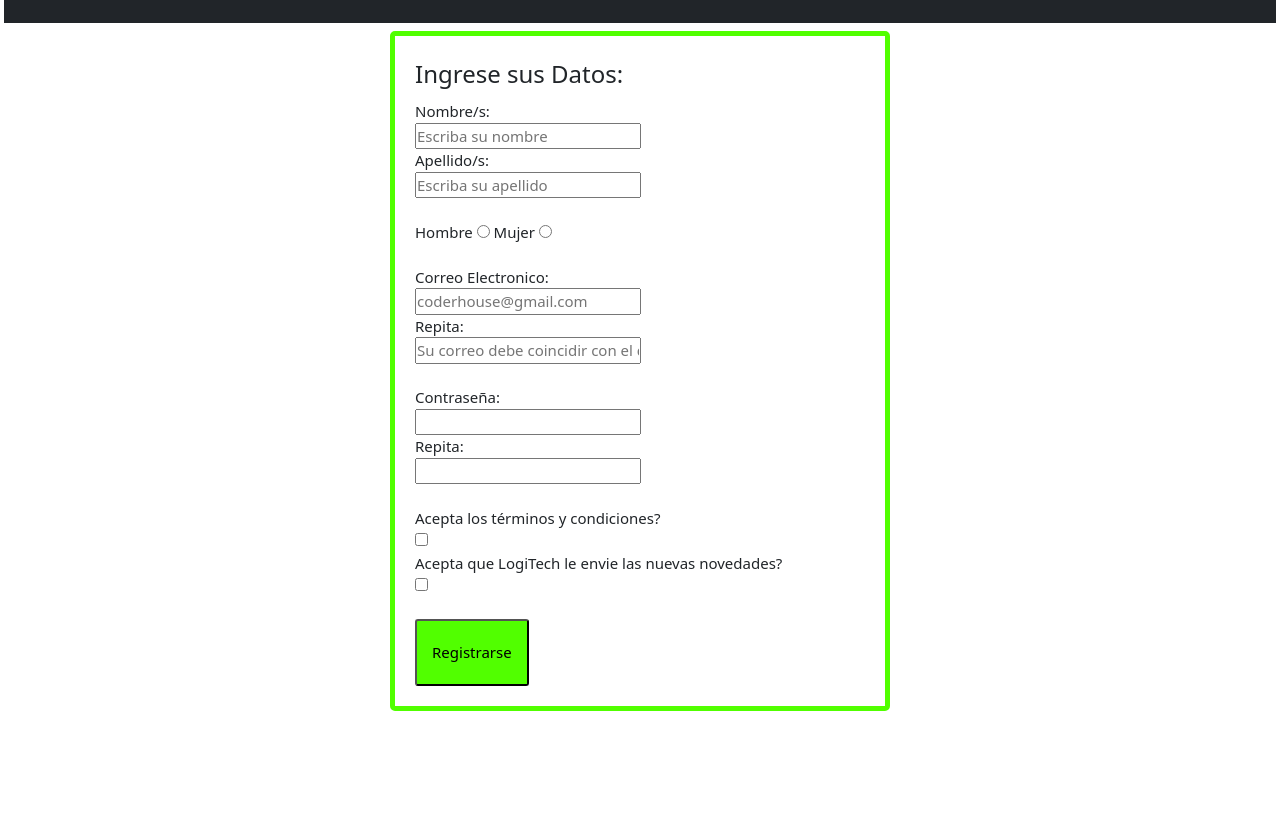
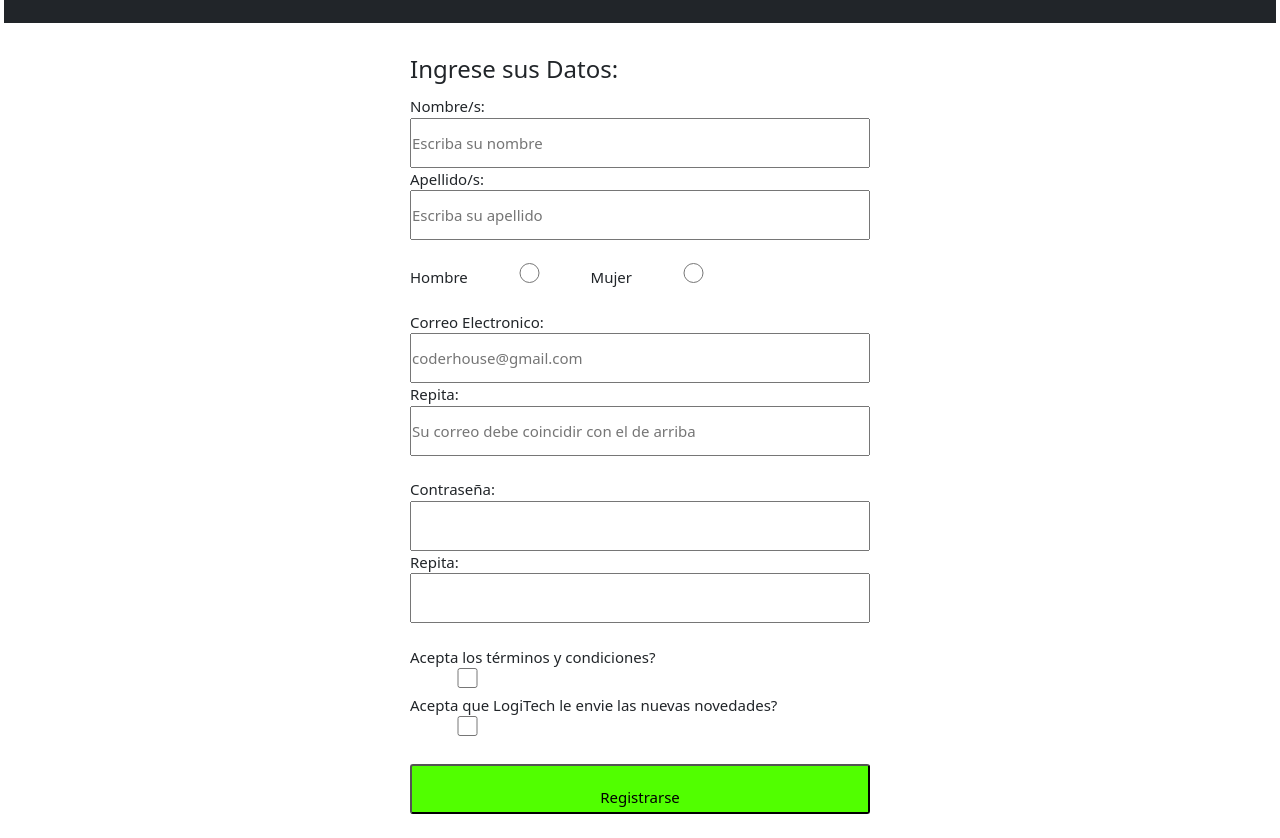
Before and after one commit to candeluca/Proyecto-FInal-CoderHouse, a website: page testdrive.html in a window 1280 px wide. Shown: the part 111-949 px from the top of the page. Before the commit the page ends 826 px from the top, so only its background shows below. Drawn offline with nearby package versions, Linux system fonts and the light colour scheme.

Commit message:
formulario

```diff
--- a/style/_general.scss
+++ b/style/_general.scss
@@ -9,10 +9,23 @@
   border-radius: 5px;
   padding: 20px;
   margin: 0 auto;
-  width: 500px;
+  width: 500px; /*
   border: solid 5px;
-  border-color: #51ff00;
+  border-color: #51ff00; */
   font-size: 15px;
+  @media (max-width: 768px) {
+    width: 250px;
+  }
+}
+
+input {
+  width: 100%;
+  height: 50px;
+}
+
+.inputRadio {
+  height: 20px;
+  width: 25%;
 }
 
 .boton {
@@ -21,4 +34,5 @@
   padding: 20px 15px;
   background-color: #51ff00;
   color: black;
+  width: 100%;
 }
--- a/testdrive.html
+++ b/testdrive.html
@@ -4,9 +4,8 @@
     <meta charset="UTF-8" />
     <meta http-equiv="X-UA-Compatible" content="IE=edge" />
     <meta name="viewport" content="width=device-width, initial-scale=1.0" />
-<!--     <link rel="stylesheet" href="estilos/style.css" />
- -->    <!-- CSS only -->
- <link rel="stylesheet" href="estilos/style.css" />
+    <link rel="stylesheet" href="estilos/style.css" />
+    <link rel="icon" type="image/x-icon" href="imagenes/AutoelectricoLogo.jpg" />
 
     <link
       href="https://cdn.jsdelivr.net/npm/bootstrap@5.1.3/dist/css/bootstrap.min.css"
@@ -94,9 +93,9 @@
   <div>
     <br>
     Hombre
-    <input type="radio" name="sexo" id="hombre" />
+    <input class="inputRadio" type="radio" name="sexo" id="hombre" />
     Mujer
-    <input type="radio" name="sexo" id="mujer" />
+    <input class="inputRadio" type="radio" name="sexo" id="mujer" />
   </div>
   <br>
   <div>
@@ -124,10 +123,10 @@
 
 
   <div>Acepta los términos y condiciones?</div>
-    <input type="checkbox" name="acepta" value="1" />
+    <input type="checkbox" class="inputRadio" name="acepta" value="1" />
     <br />
     <div>Acepta que LogiTech le envie las nuevas novedades?</div>
-    <input type="checkbox" name="acepta" value="1" />
+    <input type="checkbox" class="inputRadio" name="acepta" value="1" />
     <br />
     <br>
     <input class="boton" type="button" value="Registrarse" />
```
Also changed, not shown: consecionarios.html (+2 -1 lines), contacto.html (+2 -1 lines), index.html (+1 -0 lines), vehiculos.html (+2 -1 lines), estilos/style.css, 1 other file.
